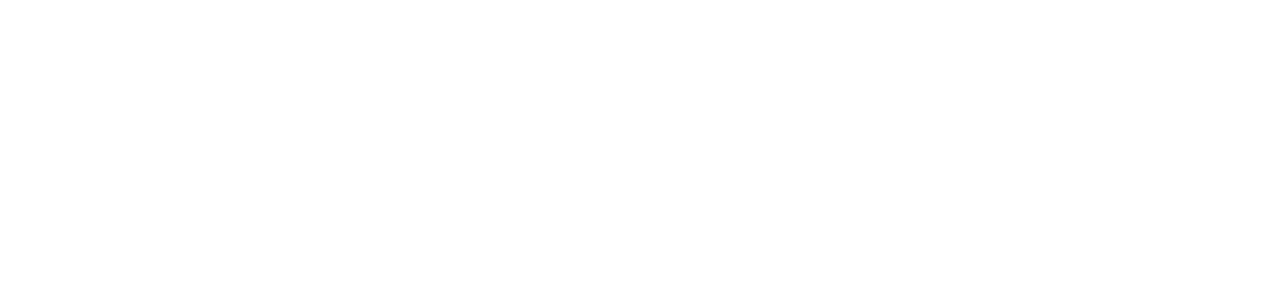
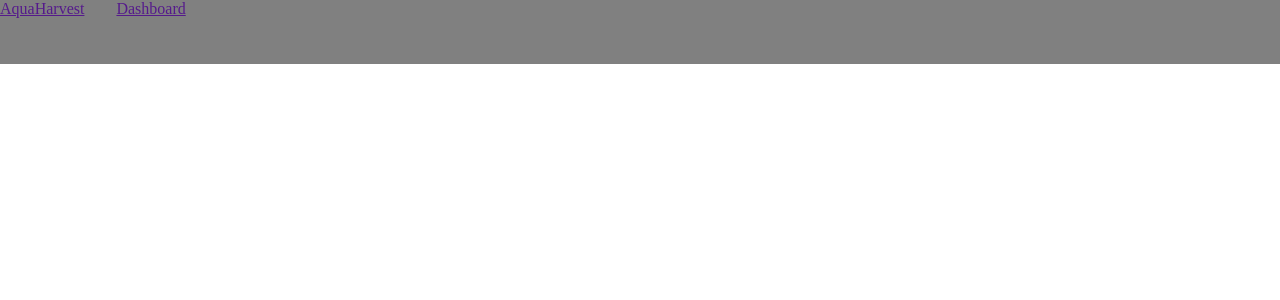
Before and after one commit to subru-37/AquaHarvest, a React (Vite) app in the folder FrontEnd/: page /dashboard in a window 1280 px wide. Before the commit this address had no page. Shown: the top 300 px of the page. Built offline with nearby package versions, Linux system fonts and the light colour scheme.

Commit message:
dashboard init

```diff
--- a/FrontEnd/src/App.jsx
+++ b/FrontEnd/src/App.jsx
@@ -2,12 +2,14 @@
 import { Route, Routes } from "react-router-dom";
 import Landing from './pages/landing/Landing';
 import Onboarding from './pages/Onboarding/Onboarding';
+import Dashboard from './pages/dashboard/Dashboard'
 export default function App() {
   return (
     <div>
       <Routes>
         <Route path='/' element={<Landing/>}></Route>
         <Route path="/onboarding" element={<Onboarding/>}></Route>
+        <Route path="/dashboard" element={<Dashboard/>}></Route>
       </Routes>
     </div>
   )
--- /dev/null
+++ b/FrontEnd/src/components/Navbar/Navbar.jsx
@@ -0,0 +1,15 @@
+import React from 'react'
+import "./navbar.css"
+
+const Navbar = () => {
+  return (
+    <>
+    <div className='navbar'>
+      <a href="">AquaHarvest</a>
+      <a href="">Dashboard</a>
+    </div>
+    </>
+  )
+}
+
+export default Navbar
--- /dev/null
+++ b/FrontEnd/src/components/Navbar/navbar.css
@@ -0,0 +1,9 @@
+.navbar{
+    display: flex;
+    flex-direction: row;
+    gap: 2rem;
+    position: fixed;
+    height: 8vh;
+    width: 100vw;
+    background: grey
+}
--- /dev/null
+++ b/FrontEnd/src/pages/dashboard/Dashboard.jsx
@@ -0,0 +1,19 @@
+import React from 'react'
+import Navbar from '../../components/Navbar/Navbar'
+
+const Dashboard = () => {
+  return (
+    <>
+        <Navbar/>
+        <div>
+            <div>
+                <div></div>
+                <div></div>
+            </div>
+            <div></div>
+        </div>
+    </>
+  )
+}
+
+export default Dashboard
```
Also changed, not shown: FrontEnd/src/pages/dashboard/dashboard.css (added).
